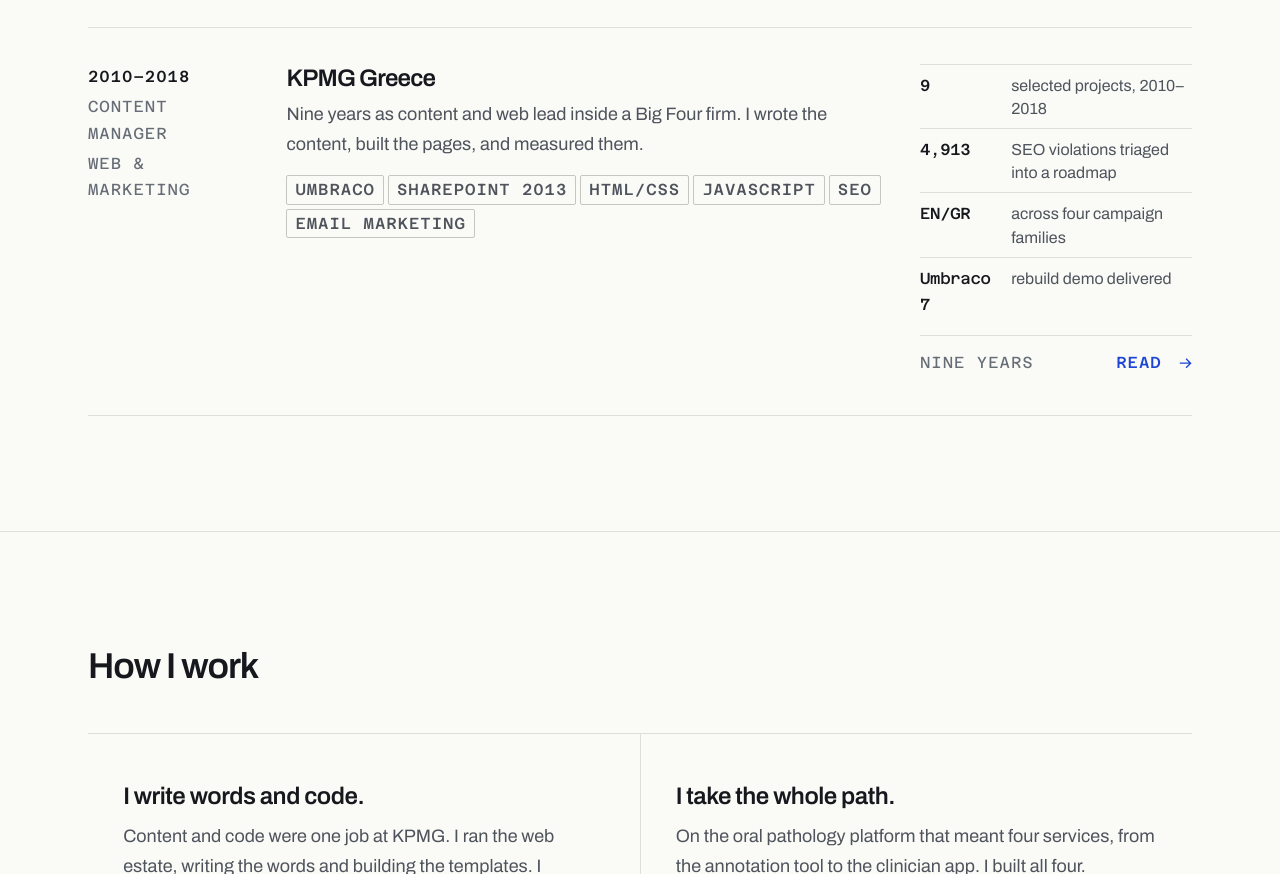
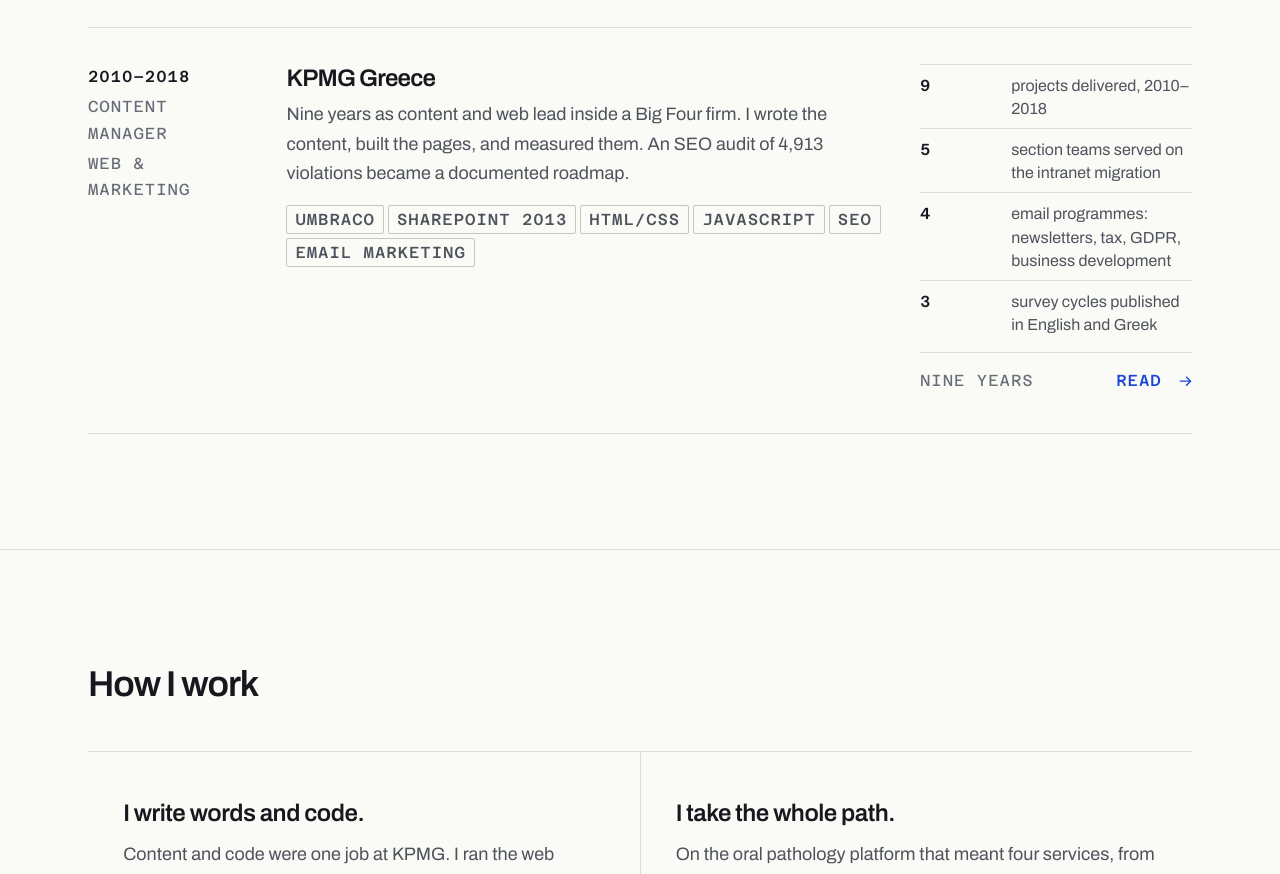
Before and after one commit to lagtac/portfolio, a website: page src/design3/index.html in a window 1280 px wide. Shown: the part 1605-2479 px from the top of the page. Drawn offline with Linux system fonts and the light colour scheme.

Commit message:
fix(design3): make the KPMG evidence four comparable counts

```diff
--- a/src/design3/index.html
+++ b/src/design3/index.html
@@ -219,7 +219,7 @@
             </div>
             <div>
               <h3 class="work-item__title"><a href="work/kpmg.html">KPMG Greece</a></h3>
-              <p class="work-item__line">Nine years as content and web lead inside a Big Four firm. I wrote the content, built the pages, and measured them.</p>
+              <p class="work-item__line">Nine years as content and web lead inside a Big Four firm. I wrote the content, built the pages, and measured them. An SEO audit of 4,913 violations became a documented roadmap.</p>
               <div class="work-item__tags">
                 <span class="tag">Umbraco</span>
                 <span class="tag">SharePoint 2013</span>
@@ -231,10 +231,10 @@
             </div>
             <div class="work-item__side">
               <div class="work-item__facts">
-                <div><b>9</b><span>selected projects, 2010–2018</span></div>
-                <div><b>4,913</b><span>SEO violations triaged into a roadmap</span></div>
-                <div><b>EN/GR</b><span>across four campaign families</span></div>
-                <div><b>Umbraco 7</b><span>rebuild demo delivered</span></div>
+                <div><b>9</b><span>projects delivered, 2010–2018</span></div>
+                <div><b>5</b><span>section teams served on the intranet migration</span></div>
+                <div><b>4</b><span>email programmes: newsletters, tax, GDPR, business development</span></div>
+                <div><b>3</b><span>survey cycles published in English and Greek</span></div>
               </div>
               <div class="work-item__more">
                 <span>Nine years</span>
```
Also changed, not shown: docs/CONTENT.md (+1 -1 lines), src/design3/work/kpmg.html (+1 -1 lines).
